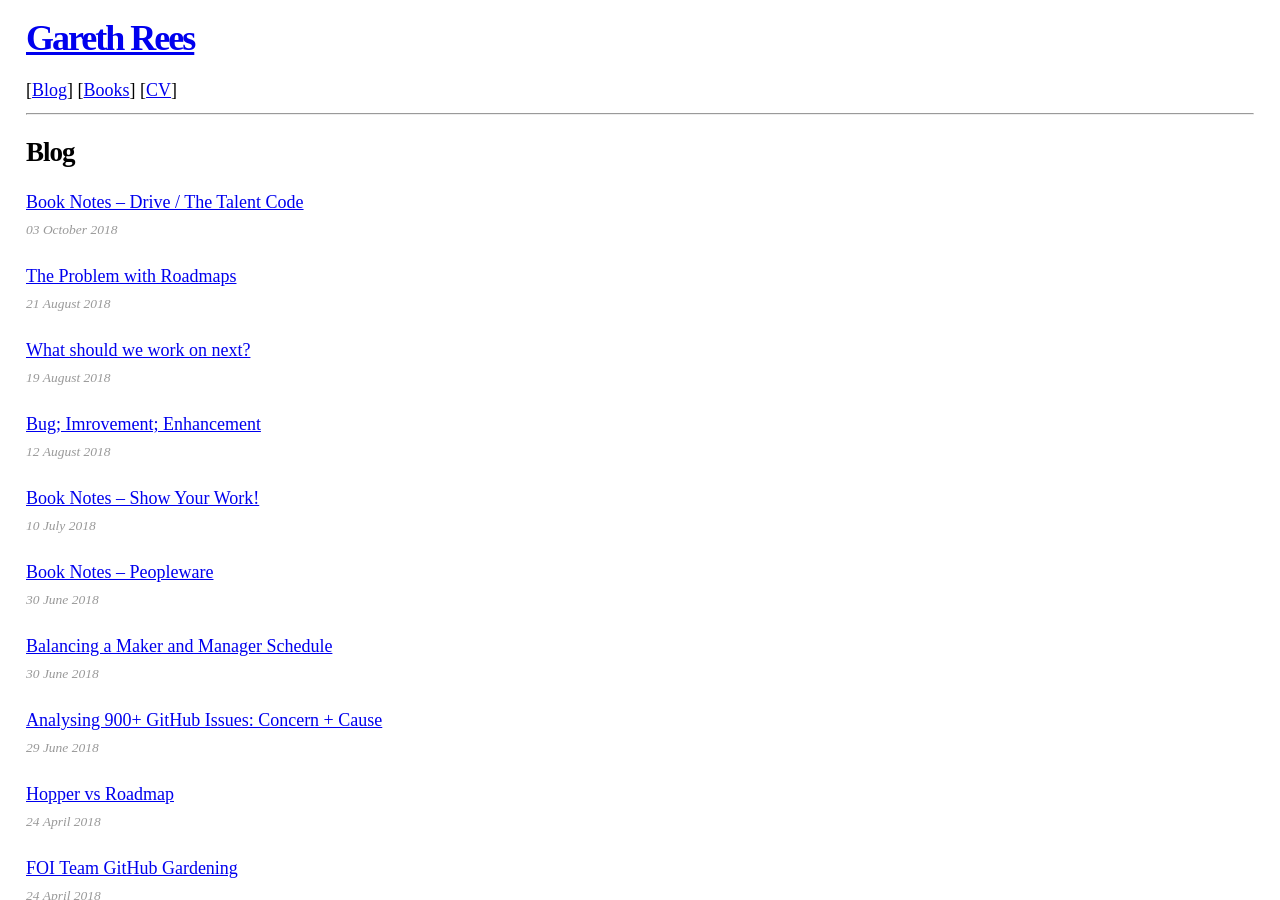
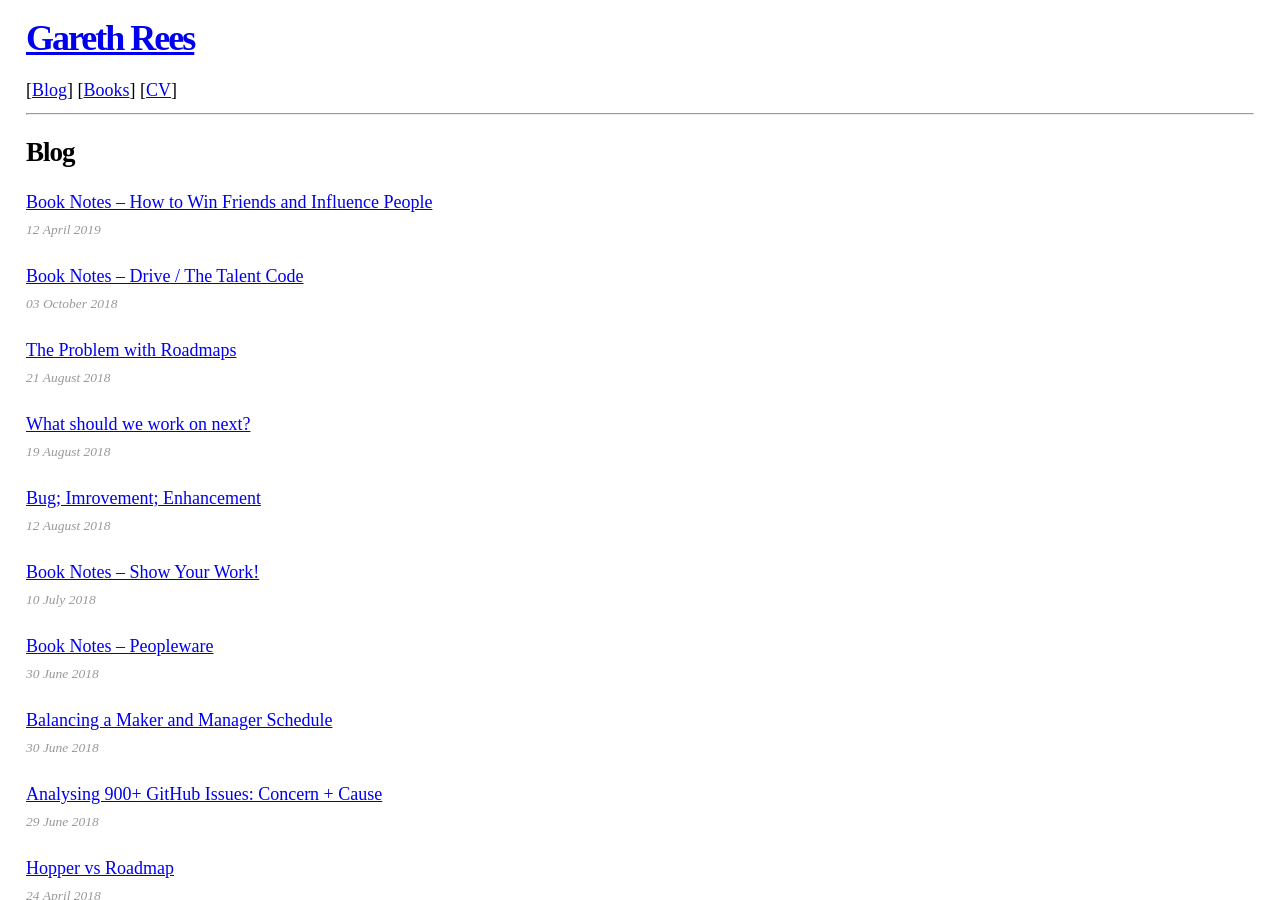
Before and after one commit to garethrees/garethrees.github.com, a Jekyll site: the page built from blog.html, in a window 1280 px wide and 900 px high. Built offline with Jekyll 4.4.1, drawn with Linux system fonts in a browser that asks for light colours; some of the changed lines change nothing that is shown.

Commit message:
Add How to Win Friends…

```diff
--- a/_data/books.yml
+++ b/_data/books.yml
@@ -1,4 +1,6 @@
 2019:
+- title: How to Win Friends and Influence People
+  post: /2019/04/12/book-notes-how-to-win-friends-and-influence-people
 - title: Envisioning Information
 - title: Domain Driven Design
   note: 3-Hour Nontechnical Path Through the Book
--- /dev/null
+++ b/_posts/2019-04-12-book-notes-how-to-win-friends-and-influence-people.md
@@ -0,0 +1,456 @@
+---
+layout: post
+title: "Book Notes – How to Win Friends and Influence People"
+---
+
+# {{ page.title }}
+
+![Book Cover of How to Win Friends and Influence People](/images/posts/how-to-win-friends-and-influence-people.jpg)
+
+## TL;DR
+
+10×: Technical knowledge _plus_ the ability to _express ideas_, _assume leadership_ and _arouse enthusiasm_.
+
+**Part 2:** Six ways to make people like you:
+
+* Become genuinely interested in other people.
+* Smile.
+* Remember that a man's name is to him the sweetest and most important sound in the English language.
+* Notice effort and say thanks.
+* Be a good listener. Encourage others to talk about themselves.
+* Talk in terms of the other man's interests.
+* Make the other person feel important – and do it sincerely.
+
+**Part 3:** Twelve ways to win people to your way of thinking:
+
+* The only way to get the best of an argument is to avoid it.
+* Show respect for the other man's opinions. Never tell a man he is wrong.
+* If you are wrong, admit it quickly and emphatically.
+* Begin in a friendly way.
+* Get the other person saying "Yes, yes" immediately.
+* Let the other man do a great deal of the talking.
+* Let the other fellow feel that the idea is his.
+* Try honestly to see things from the other person's point of view.
+* Be sympathetic to the other person's ideas and desires.
+* Appeal to the nobler motives.
+* Dramatise your ideas.
+* Throw down a challenge.
+
+**Part 4:** Nine ways to change people without giving offence or arousing resentment:
+
+* Begin with praise and honest appreciation.
+* Call attention to people's mistakes indirectly.
+* Talk about your own mistakes before criticising the other person.
+* Ask questions instead of giving direct orders.
+* Let the other man save his face.
+* Praise the slightest improvement and praise every improvement. Be hearty in your approbation and lavish in your praise.
+* Give a man a fine reputation to live up to.
+* Use encouragement. Make the fault you want to correct seem easy to correct; make the thing you want the other person to do seem easy to do.
+* Make the other person happy about doing the thing you suggest.
+
+
+---
+
+## Part 1
+
+### Chapter 1: Don't kick over the beehive
+
+I learned tirty years ag that it is foolish to scold. I have enough trouble overcoming my own limitations without fretting over the fact that God has not seen fit to distribute evenly the gift of intelligence.
+
+No man ever criticises himself, no matter how wrong he may be. Criticism is futile because it puts a man on the defensive and usually makes him strive to justify himself.
+
+Don't criticise them; they are just what we would be under similar circumstances.
+
+A great man shows his greatness by the way he treats little men.
+
+**TL;DR: Don't criticise.**
+
+### Chapter 2: The big secret of dealing with people
+
+There is only one way under high Heaven to get anybody to do anything. And that is by making the other person want to do it.
+
+The deepest urge in human nature is "the desire to be important".
+
+This same desire made the richest man in your town build a house far too large for his requirements.
+
+If you tell me how you get your feeling of importance I'll tell you what you are.
+
+There is nothing else that so kills the ambitions of a man as criticisms from his superiors.
+
+**TL;DR: Everyone wants to feel important.**
+
+### Chapter 3: He who can do this has the whole world with him…
+
+Bait the hook to suit the fish.
+
+Every act you ever performed since the day you were born is because you wanted something.
+
+Tomorrow you will want to persuade somebody to do something. Before you speak, pause and ask: "How can I make him _want_ to do it?"
+
+If there is any one secret of success, it lies in the ability to get the other person's point of view and see things from his angle as well as from your own.
+
+<code>p61</code> – nice example of how to make someone want to do the thing you're suggesting.
+
+**TL;DR: Get the other person's point of view. Make them _want_ to do it for themselves.**
+
+### Nine suggestions on how to get the most out of this book
+
+Repeat: My popularity, my happiness, and my income depend to no small exxtent upon my skill in dealing with people.
+
+Ask yourself just how and when you can apply each suggestion.
+
+The use of these principles can be made habitual and unconscious only by a constant and vigorous campaign of review and application. Ther is no other way.
+
+Learning is an active process. Apply these rules at every opportunity.
+
+Keep a diary in which to record your triumphs in the application of these principles.
+
+## Part 2
+
+1. Become genuinely interested in other people.
+2. Smile.
+3. Remember that a man's name is to him the sweetest and most important sound in the English language.
+4. Be a good listener. Encourage others to talk about themselves.
+5. Talk in terms of the other man's interests.
+6. Make the other person feel important – and do it sincerely.
+
+---
+
+### Chapter 1: Do this and you'll be welcome anywhere
+
+No ulterior motives: he (the dog) doesn't want to sell you any real estate.
+
+You can make more friends in two months by becoming interested in other people than you can in two years by trying to get other people interested in you.
+
+It is the individual who is not interested in his fellow men who has the greatest difficulties in life.
+
+Every time he entered the stage he said to himself: "I am grateful because these people came to see me".
+
+We said we realised that they were busy – too busy to prepare a lecture. So we enclosed a list of questions for them to answer about themselves and their methods of work.
+
+If we want to make friends, let's put ourselves out to do things for other people – things that require time, energy, unselfishness and thoughtfulness.
+
+**TL;DR: Become genuinely interested in other people.**
+
+### Chapter 2: A sumple way to make a good first impression
+
+You must have a good time meeting people if you expect them to have a good time meeting you.
+
+RE: Smiling. Action seems to follow feeling, but really action and feeling go together; and by regulating the action, which is under the more direct controll of the will, we can indirectly regulate the feeling, which is not.
+
+A man with a smile is always welcome. So, before entering a man's office, he always pauses for an instant and thinks of the many things he as to be thankful for, works up a great big honest-to-goodness smile, and then enters the room with the smile just vanishing from his face. this simple technique, he believes, has had much to do with his extraordinary success in selling insurance.
+
+Keep your mind on the great and splendid things you would like to do.
+
+**TL;DR: Smile.**
+
+### Chapter 3: If you don't do this, you are headed for trouble
+
+He built up a system for remembering names. He found out his complete name, the size of his family, the nature of his business, and the colour of his political opinions.
+
+Men are so proud of their names that they strive to perpetuate them at any cost.
+
+In other words, he took notice of every detail to which he knew I had given considerable thought.
+
+A few days after returning to New York, I got an authograped photograph of President Roosevelt and a little note of thanks.
+
+One of the simplest, most obvious, and most important ways of gaining good will is by remembering names and making people feel important.
+
+**TL;DR: Remember that a man's name is to him the sweetest and most important sound in the English language.**
+
+**TL;DR: Notice effort and say thanks.**
+
+### Chapter 4: An easy way to become a good conversationalist
+
+"Oh, Mr Carnegie, I do want you to tell me about all the wonderful places you have visited and the sights you have seen". As we sat down on the sofa, she remarked that she and her husband had recently returned from a trip to Africa. "Africa!" I exclaimed. "How interesting! I always wanted to see Africa, but I never got there except for a twenty-four-hour stay once in Algiers. Tell me, did you visit the big game country? Yes? How fortunate! I evny you! Do tell me about Africa." That was good for fourty-five minutes.
+
+I had listened intently. I had listened because I was genuinely interested. And he felt it.
+
+And so I had him thinking of me as a good conversationalist when, in reality, I had been merely a good listener and encouraged him to talk.
+
+<code>p100</code> – nice example of listening to the other point of view.
+
+I think he was a trifle disappointed, because he had come to Chicago to tell me a thing or two, but here I was thanking him instead of scrapping with him.
+
+Since he wasn't going to buy from us anymore, I recommended some other wollen houses.
+
+I invited him to have lunch with me this day. He accepted reluctantly, but when he came back to the office he placed a larger order than ever before.
+
+Edward Bok: Then he did an unheard-of thing. He read the lives of famous men and whote them asking for additional information about their childhoods. He was a good listener. He encouraged famous people to alk about themselves.
+
+This Western Union messenger boy was soon corresponding with many of the most famous people in the nation.
+
+This experience imbued him with a confidence that was invaluable. These men and women fired him with a vision and ambition that revolutionised his life.
+
+Many people fail to make a favourable impression because they don't listen attentively. "They have been so much concerned with what they are going to say next that they do not keep their ears open…"
+
+If you want to know how to make people shun you and laugh at you behind your back and even despise you, here is the recipe: Never listen to anyone for long. Talk incessantly about yourself. If you have an idea while the other fellow is talking, don't wait for him to finish.
+
+"To be interesting, be interested." Ask questions that the other man will enjoy answering. encourage him to talk about himself and his accomplishments.
+
+**TL;DR: Be a good listener. Encourage others to talk about themselves.**
+
+### Chapter 4: How to interest people
+
+Whenever Roosevelt expected a visitor, he sat up late the night before reading up on the subject in which he knew his guest was particularly interested.
+
+The royal road to a man's heart is to talk to him about the things he treasures most.
+
+I know if I hadn't found out what he was interested in, and got him warmed up first, I wouldn't have found him one-tenth as easy to approach.
+
+**TL;DR: Talk in terms of the other man's interests.**
+
+### Chapter 6: How to make people like you instantly
+
+Ask: "What is there about him that I can honstly admire?"
+
+The deepest principle in human nature is the craving to be appreciated.
+
+<code>p111</code> – short anecdote about saying how well someone answered a question
+
+I got a feeling of having added a trifle to the sum total of human happiness that afternoon.
+
+Good phrases:
+
+* "I'm sorry to trouble you"
+* "Would you be so kind as to…"
+* "Won't you please…"
+* "Would you mind…"
+* "Thank you"
+
+Who knows – he might have died poor and unknown had he not written an essay expressing his admiration for a famous man**!**
+
+Almost every man you meet feels himself superior to you in some way; and a sure way to his heart is to let him realise in som esubtle way that you recognise his importance in his little world, and recognise it sincerely.
+
+Where should you and I begin applying this magic touchstone of appreciation? Why not begin right at home?
+
+Don't merely say "Yes, I ought to do it." _Do it!_
+
+**TL;DR: Make the other person feel important – and do it sincerely.**
+
+## Part 3
+
+
+---
+
+### Chapter 1: You can't win an argument
+
+Why prove to a man he is wrong? Is that going to make him like you? Why not let him save his face? He didn't ask for your opinion. He didn't want it. Why argue with him? Always avoid the acute angle.
+
+There is only one way under high heaven to get the best of an argument – and that is to avoid it.
+
+You can't win an argument. If you lose, you lose. If you win, you also lose. You have made him feel inferior. You have hurt his pride. He will resent your triumph.
+
+It is impossible to defeat an ignorant man by argument.
+
+Hatred is never ended by hatred but by love.
+
+**TL;DR: The only way to get the best of an argument is to avoid it.**
+
+### Chapter 2: A sure way of making enemies…
+
+That is a challenge. That arouses opposition, and makes the listener want to battle with you before you even start.
+
+If you are going to prove anything, don't let anybody know it.
+
+Be wiser than other people, if you can; but do not tell them so.
+
+If a man makes a statement that you think is wrong – isn't it better to begin by saying: "Well, now, look! I thought otherwise, but I may be wrong. I frequently am. And if I'm wrong, I want to be put right. Lets exampine the facts."
+
+You will never get into trouble by admitting that you may be wrong. That will stop all argument and inspire the other fellow to be just as fair and open and broadminded as you are. It will make him want to admit that he, too, may be wrong.
+
+Read Benjamin Franklin's autobiography.
+
+In answering I began by observing that in certain cases or circumstances his opinion would be right, but in the present case there appeared or seemed to me some difference.
+
+I kept on watching and gradually began to ask questions as to why certain pieces were not satisfactory. I didn't for one instant insinuate that the inspector was wrong. I emphasised that my only reason for asking was in order that we could give his firm exactly what they wanted in future shipments.
+
+**TL;DR: Show respect for the other man's opinions. Never tell a man he is wrong.**
+
+### Chapter 3: If you're wrong admit it
+
+Say them before he has a chance to say them – and you take the wind out of his sails.
+
+**TL;DR: If you are wrong, admit it quickly and emphatically.**
+
+### Chapter 4: The high road to a man's reason
+
+If a man's heart is rankling with discord and ill feeling toward you, you can't turn him to your way of thinking with all tho logic in Christendom.
+
+No bulldozing. No high-pressure methods. No attempt to force his opinions on other men.
+
+**TL;DR: Begin in a friendly way.**
+
+### Chapter 5: The secret of Socrates
+
+In talking with people, don't begin by discussing the things on which you differ. Begin by emphasising – and keep on emphasising – the things on which you agree. Keep emphasising – if possible – that you are both striving for the same end and your only difference is one of method and not of purpose.
+
+When a person says 'No' and really means it… His entire organism… gathers itself together into a condition of rejection. Where, on the contrary, a person says 'Yes', none of the withdrawing activities take place. The organism is in a forward-moving, accepting, open attitude.
+
+He who treads softly goes far.
+
+**TL;DR: Get the other person saying "Yes, yes" immediately.**
+
+### Chapter 6: The safety valve in handling complaints
+
+Most people, when trying to win others to their way of thinking, do too much talking themselves.
+
+Let the other man talk himself out.
+
+So ask him questions.
+
+If you disagree with him, you may be tempted to interrupt. But don't. It is dangerous. He won't pay attention to you while he still has a lot of ideas of his own crying for expression.
+
+"I know I should have lost that contract if I hadn't lost my voice, because I had the wrong idea about the whole proposition."
+
+People can't be sold. You have to let them buy.
+
+Before he called, he spent hours in Wall Street finding out everything possible about the man who had founded the business. During the interview, he remarked: "I should be mighty proud to be associated with an organisation with a record like yours. I understand you started twenty-eight years ago with nothing but desk room and one stenographer. Is that true?"
+
+Even our friends would rather talk to us about their achievements than listen to us boast about ours.
+
+If you want enemies, excel your friends; but if you want friends, let your friends excel you.
+
+**TL;DR: Let the other man do a great deal of the talking.**
+
+### Chapter 7: How to get co-operation
+
+Don't you have much more faith in ideas that you discover for yourself than in ideas that are handed to you on a silver platter?
+
+> Our factory has recently completed a new line of X-ray equipment. The first shipment of these machines has just arrived at our office. They are not perfect. We know that, and we want to improve them. So we should be deeply obligated to you if you could find time to look them over and give us your ideas about how they can be made more serviceable to your profession. Knowing how occupied you are, I shall be glad to send my car for you at any hour you specify.
+
+**TL;DR: Let the other fellow feel that the idea is his.**
+
+### Chapter 8: A formula that will work wonders for you
+
+Remember that the other man may be totally wrong. But he doesn't think so.
+
+Try to understand him.
+
+If, as a result of this book, you only get one thing – an increased tendency to think always in terms of the other person's point of view, and see things from his angle as well as your own – if you only get that one thing from this book, it may easily prove to be one of the milestones of your career.
+
+**TL;DR: Try honestly to see things from the other person's point of view.**
+
+### Chapter 9: What everybody wants
+
+Wouldn't you like to have a magic phrase that would stop argument, eliminate ill feeling, create good will, and make the other person listen attentively? Yes? All right. Here it is. Begin by saying: "I don't blame you one iota for feeling as you do. If I were you, I should undoubtably feel just as you do."
+
+You deserve very little credit for being what you are – and remember, the man who comes yo you irritated, bigoted, unreasoning, deserves very little discredit for being what he is. Feel sorry for the poor devil. Pity him. Sympathise with him.
+
+**TL;DR: Be sympathetic to the other person's ideas and desires.**
+
+### Chapter 10: An appeal that everbody likes
+
+A man usually has two reasons for doing a thing: one that sounds good and a real one.
+
+In order to change people, appeal to the nobler motives.
+
+He persuaded even Louisa May Alcott, the immortal author of Little Women, to write for him when she was at the flood tide of her fame; and he did it by offering to send a cheque for a hundred dollars, not to her, but to her favourite charity.
+
+**TL;DR: Appeal to the nobler motives.**
+
+### Chapter 11: The movies do it…
+
+"Six Principles of Selling". This waas subsequently made into a move.
+
+Merely stating a truth isn't enough. The truth has to be made vivid, interesting, dramatic. You have to use showmanship.
+
+**TL;DR: Dramatise your ideas.**
+
+### Chapter 12: When nothing else works, try this
+
+The way to get things done is to stimulate competition. I do not mean in a sordid, money-getting way, but in the desire to excel.
+
+"I have never found" said Harvey S. Firestone, founder of the great Firestone Tire & Rubber Company, "that pay, and pay alone, would either bring together or hold good men. I think it was the game itself…" That is what every successful man loves: the game. The chance for self-expression. The chance to prove his worth, to excel, to win. That is what makes foot races and hog calling and pie-eating contests. The desire to excel. The desire for a feeling of importance.
+
+**TL;DR: Throw down a challenge.**
+
+## Part 4
+
+---
+
+### Chapter 1: If you must find fault, this is where to begin
+
+There are many occasions on which it would be precisely the right thing to say…
+
+Naturally I know why you are here. I did not expect our meeting would be so enjoyable. Mr Gaw got everything that he wanted without even asking for it.
+
+**TL;DR: Begin with praise and honest appreciation.**
+
+### Chapter 2: How to criticise – and not be hated for it
+
+Immediately above their heads was a sign which said "No Smoking". "I'll appreciate it, boys, if you will smoke these on the outside." They knew that he knew that they had broken a rule.
+
+**TL;DR: Call attention to people's mistakes indirectly.**
+
+### Chapter 3: Talk about your own mistakes first
+
+It isn't nearly so difficult to listen to a recital of your own faults if the criticiser begins by humbly admitting that he, too, is far from impeccable.
+
+**TL;DR: Talk about your own mistakes before criticising the other person.**
+
+### Chapter 4: No one _likes_ to take orders
+
+He always gave a person an opportunity to do things himself.
+
+**TL;DR: Ask questions instead of giving direct orders.**
+
+### Chapter 5: Let the other man save his face
+
+**TL;DR: Let the other man save his face.**
+
+### Chapter 6: How to spur men on to success
+
+Let's praise even the slightest improvement.
+
+> Compared with what we ought to be, we are only half awake. We are making use of only a small part of our physical and mental resources. Stating the thing broadly, the human individual this lives far within his limits. He possesses power of various sorts which he habitually fails to use.
+
+**TL;DR: Praise the slightest improvement and praise every improvement. Be hearty in your approbation and lavish in your praise.**
+
+### Chapter 7: Give the dog a good name
+
+If you want to improve a person in a certain respect, act as though that particular trait were already one of his outstanding characteristics.
+
+**TL;DR: Give a man a fine reputation to live up to.**
+
+### Chapter 8: Make the fault seem easy to correct
+
+The first teacher had discouraged me by emphasising my mistakes. This new teacher did the opposite. She kept praising the things I did right and minimising my errors.
+
+**TL;DR: Use encouragement. Make the fault you want to correct seem easy to correct; make the thing you want the other person to do seem easy to do.**
+
+### Chapter 9: Making people glad to do what you want
+
+House practically tells Bryan that he is _too important_ for the job – and Bryan is satisfied.
+
+He created the impression that by accepting this great honour I would be doing him a favour.
+
+After expressing his appreciation of the invitation and regretting his inability to accept it, he suggests a substitute speaker. In other words, he doesn't give the other person any time to feel unhappy about the refusal.
+
+He was no longer a repair man to be ordered about by every Tom, Dick, and Harry. He was now the manager of a department. He had dignity, recognition, a feeling of importance.
+
+**TL;DR: Make the other person happy about doing the thing you suggest.**
+
+## Part 5
+
+---
+
+## Letters that produced miraculous results
+
+Sceptical? Well, I like skeptical people.
+
+It produced "miracles" by asking the other person to do a small favour – the performing of which gave him a feeling of importance.
+
+Having heard that he had in his library a certain very scarce and curious book, I wrote a note to him, expressing my desire of perusing that book and requesting that he would do me the favour of lending it to me for a few days.
+
+The letter is almost identical with that quoted on page 221.
+
+Key phrases of letter 2:
+
+* I wonder _if you'll help me out_ of a little difficulty?
+* I must come to you for help
+* To make it quite easy for you
+* I'll certainly regard it as a personal favour
+* I now leave it to you to say whether the catalogue shall be discontinued or reprinted (give them the power!)
+
+The principles taught in this book will work only when they come from the heart. I am not advocating a bag of tricks.
```
Also changed, not shown: images/posts/how-to-win-friends-and-influence-people.jpg (added).
